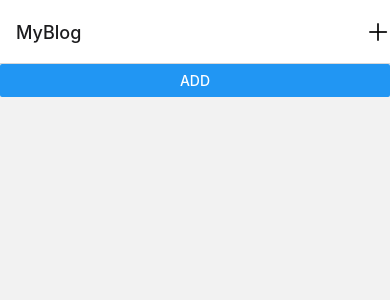
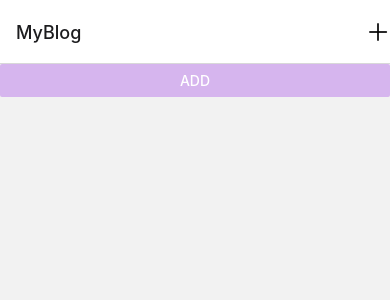
Before and after one commit to bilgesueski/react-native, a React Native app in the folder blog/: screen /Index in a window 390 px wide. Shown: the top 300 px of the page. Built offline with nearby package versions, Linux system fonts and the light colour scheme.

Commit message:
style: change button color

```diff
--- a/blog/screens/IndexScreen.js
+++ b/blog/screens/IndexScreen.js
@@ -14,7 +14,7 @@ export default function IndexScreen({ navigation }) {
   const { state, addBlogPost, deleteBlogPost } = useContext(Context);
   return (
     <View>
-      <Button title="Add" onPress={addBlogPost} />
+      <Button title="Add" color={"#D6B5EE"} onPress={addBlogPost} />
       <FlatList
         data={state}
         keyExtractor={(blogPost) => blogPost.id}
```
